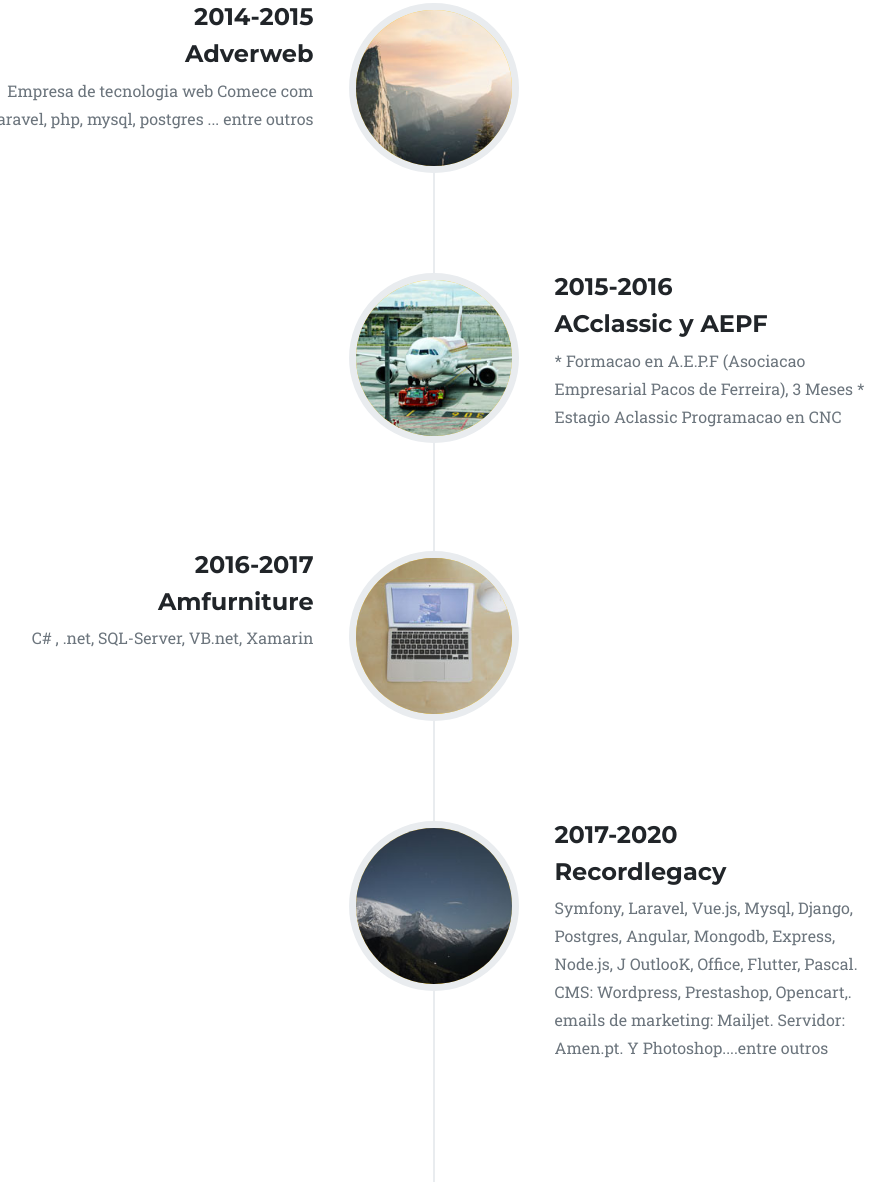
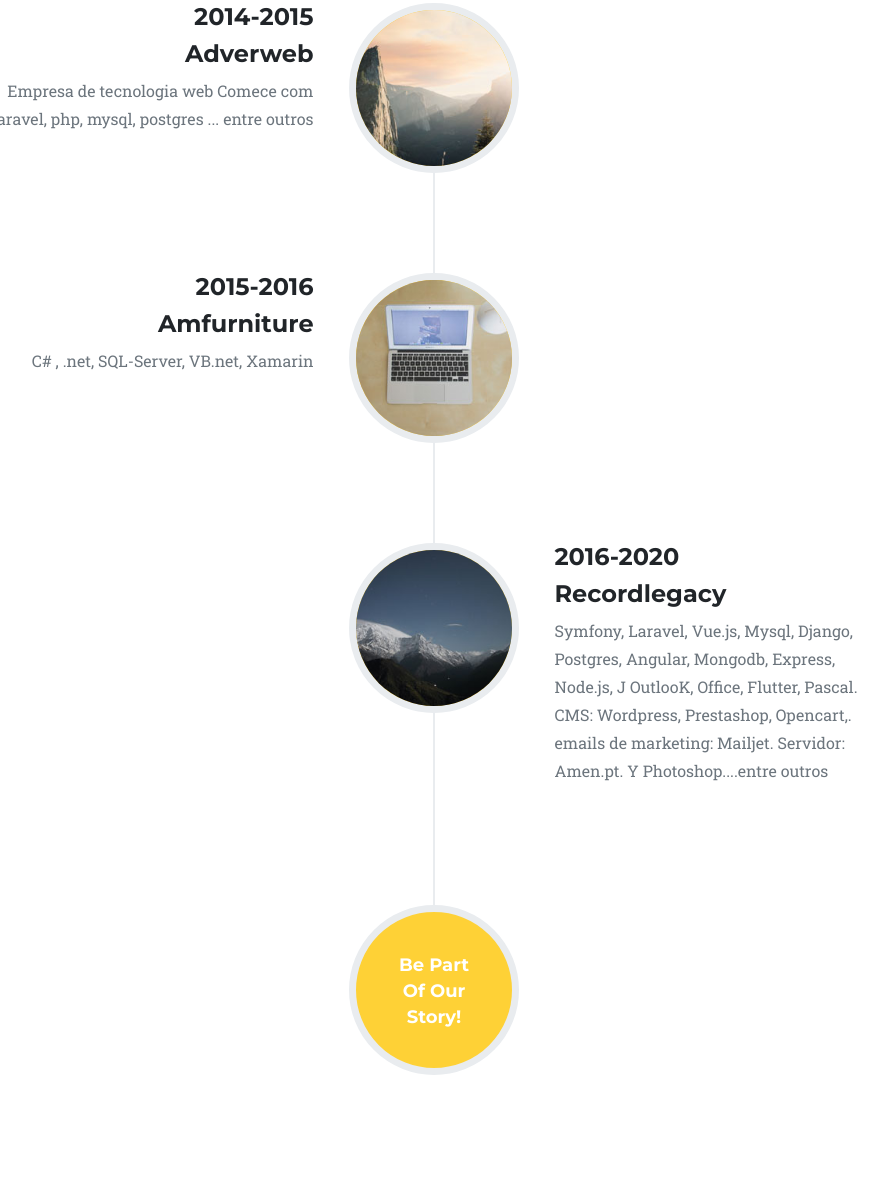
Before and after one commit to filda1/myPortafolio, a plain HTML site: page index.html in a window 1280 px wide. Shown: the part 1647-2829 px from the top of the page, without its empty margins (206-1100 px from the left). Drawn offline with nearby package versions, Linux system fonts and the light colour scheme; a web font is replaced by a local one.

Commit message:
Menos
menos

```diff
--- a/index.html
+++ b/index.html
@@ -98,23 +98,12 @@
                             <div class="timeline-body"><p class="text-muted">Empresa de tecnologia web Comece com laravel, php, mysql, postgres ... entre outros</p></div>
                         </div>
                     </li>
-                    <li class="timeline-inverted">
-                        <div class="timeline-image"><img class="rounded-circle img-fluid" src="assets/img/about/2.jpg" alt="" /></div>
-                        <div class="timeline-panel">
-                            <div class="timeline-heading">
-                                <h4>2015-2016</h4>
-                                <h4 class="subheading">ACclassic y AEPF</h4>
-                            </div>
-                            <div class="timeline-body"><p class="text-muted"> * Formacao en A.E.P.F (Asociacao Empresarial Pacos de Ferreira), 3 Meses
-* Estagio Aclassic
-Programacao en CNC</p></div>
-                        </div>
-                    </li>
+
                     <li>
                         <div class="timeline-image"><img class="rounded-circle img-fluid" src="assets/img/about/3.jpg" alt="" /></div>
                         <div class="timeline-panel">
                             <div class="timeline-heading">
-                                <h4> 2016-2017</h4>
+                                <h4> 2015-2016</h4>
                                 <h4 class="subheading">Amfurniture</h4>
                             </div>
                             <div class="timeline-body"><p class="text-muted">C# , .net, SQL-Server, VB.net, Xamarin
@@ -125,7 +114,7 @@ Programacao en CNC</p></div>
                         <div class="timeline-image"><img class="rounded-circle img-fluid" src="assets/img/about/4.jpg" alt="" /></div>
                         <div class="timeline-panel">
                             <div class="timeline-heading">
-                                <h4>2017-2020</h4>
+                                <h4>2016-2020</h4>
                                 <h4 class="subheading">Recordlegacy</h4>
                             </div>
                             <div class="timeline-body"><p class="text-muted">
```
